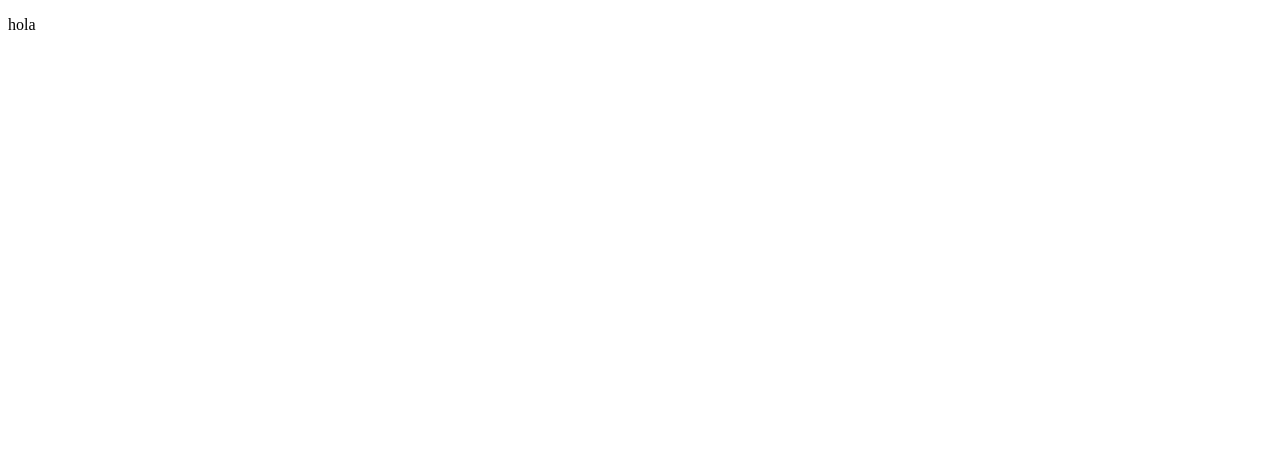
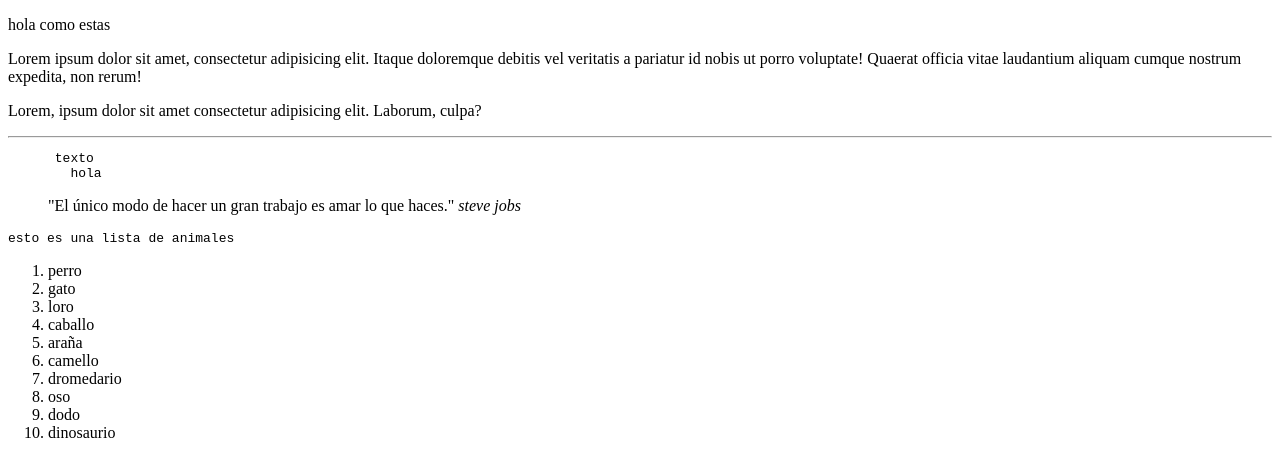
Before and after one commit to JuanVaronG/practica-2.1, a plain HTML site: page index.html in a window 1280 px wide. Drawn offline with Linux system fonts and the light colour scheme.

Commit message:
agregar primeras etiquetas htlm

```diff
--- a/index.html
+++ b/index.html
@@ -12,7 +12,35 @@
 
 <body>
     <!-- todo lo que puede ver el usuario -->
+    <p>hola como estas </p>
+    <!-- la etiqueta p sirve para escribir parrafos -->
+    <p>Lorem ipsum dolor sit amet, consectetur adipisicing elit. Itaque doloremque debitis vel veritatis a pariatur id nobis ut porro voluptate! Quaerat officia vitae laudantium aliquam cumque nostrum expedita, non rerum!</p>
+    <p>Lorem, ipsum dolor sit amet consectetur adipisicing elit. Laborum, culpa?</p>
+    <!-- etique lorem para hacer texto de relleno  -->
+    <hr>
+    <pre>      texto
+        hola  </pre>
+        <!-- pre fuciona para escribir texto tan cual como se escribio -->
+    <blockquote>
+        "El único modo de hacer un gran trabajo es amar lo que haces."
+    <cite>steve jobs</cite>
+    </blockquote>
+    <pre>esto es una lista de animales</pre>
+    <ol>
+        <li>perro</li>
+        <li>gato</li>
+        <li>loro</li>
+        <li>caballo</li>
+        <li>araña</li>
+        <li>camello</li>
+        <li>dromedario</li>
+        <li>oso</li>
+        <li>dodo</li>
+        <li>dinosaurio</li>
+    </ol>
+
 
 </body>
-<p>hola</p>
+
+
 </html>
```
